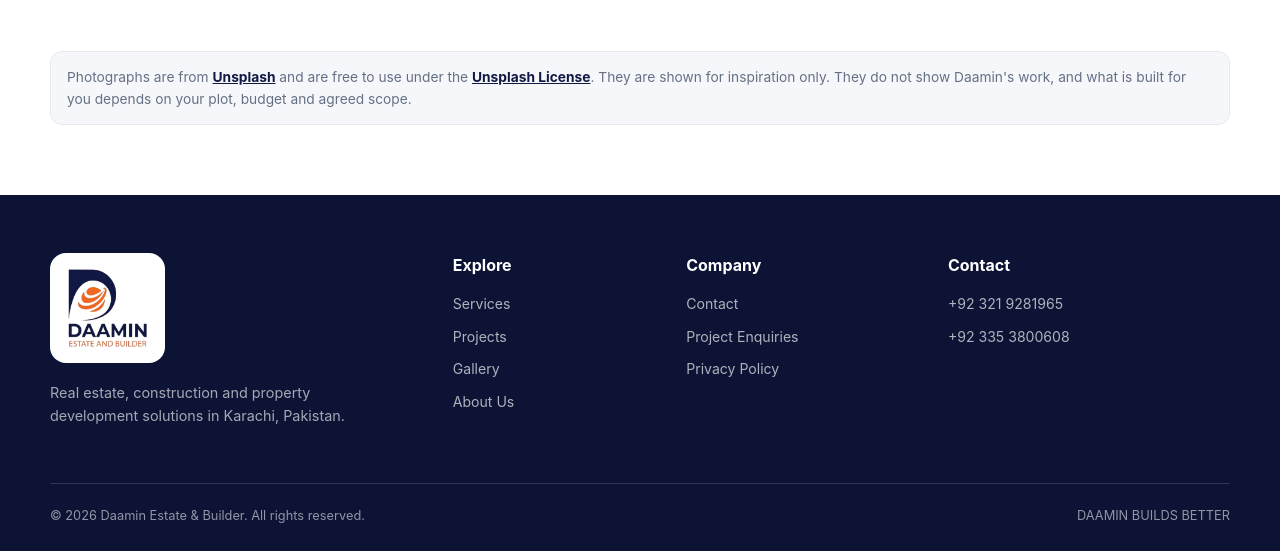
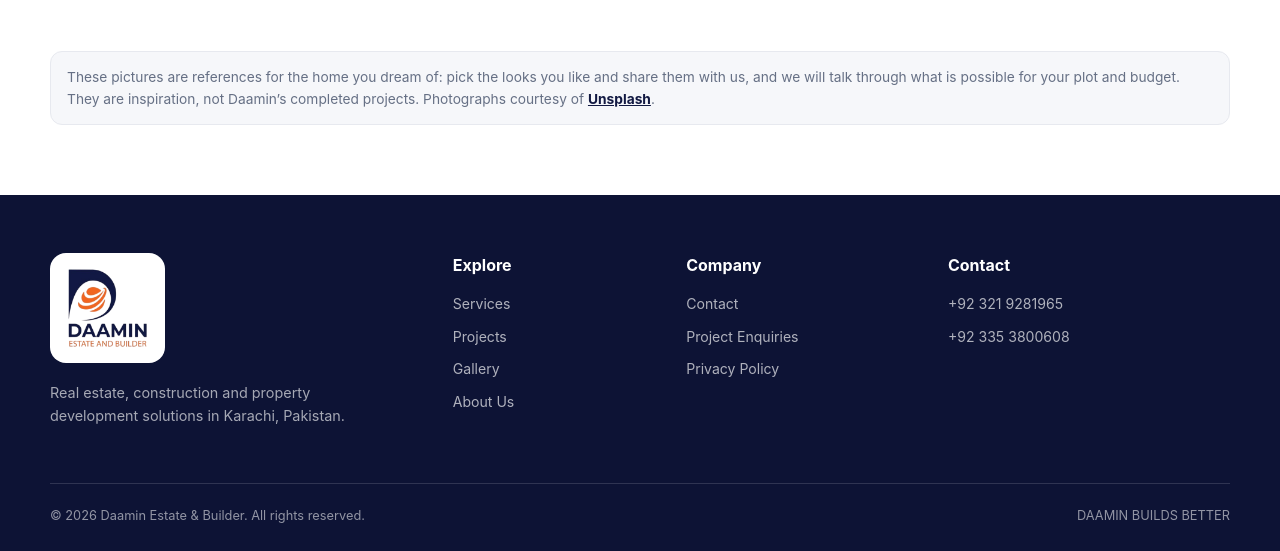
Before and after one commit to muhammadtalhakhan866/Daamin, a website: page gallery.html in a window 1280 px wide. Shown: the part 5609-6160 px from the top of the page. Drawn offline with Linux system fonts and the light colour scheme.

Commit message:
Gallery note: friendlier wording

```diff
--- a/gallery.html
+++ b/gallery.html
@@ -110,7 +110,7 @@
     <div class="container" id="cats"></div>
 
     <div class="container">
-      <p class="g-note">Photographs are from <a href="https://unsplash.com" target="_blank" rel="noopener">Unsplash</a> and are free to use under the <a href="https://unsplash.com/license" target="_blank" rel="noopener">Unsplash License</a>. They are shown for inspiration only. They do not show Daamin's work, and what is built for you depends on your plot, budget and agreed scope.</p>
+      <p class="g-note">These pictures are references for the home you dream of: pick the looks you like and share them with us, and we will talk through what is possible for your plot and budget. They are inspiration, not Daamin’s completed projects. Photographs courtesy of <a href="https://unsplash.com" target="_blank" rel="noopener">Unsplash</a>.</p>
     </div>
   </main>
 
```
Also changed, not shown: index.html (+1 -1 lines).
